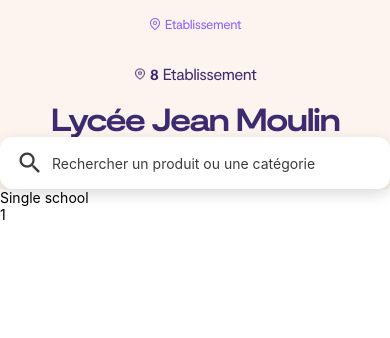
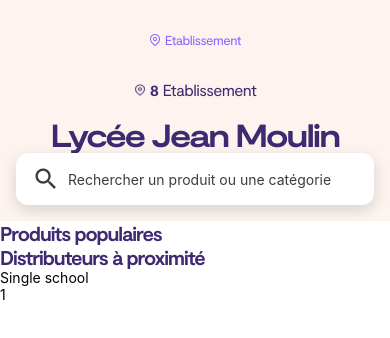
Before and after one commit to TimBlanchard/easy-snacks-native, a React Native app: screen /schools/1 in a window 390 px wide. Shown: the top 338 px of the page. Built offline with nearby package versions, Linux system fonts and the light colour scheme.

Commit message:
add single school titles

```diff
--- a/src/components/atoms/Title.js
+++ b/src/components/atoms/Title.js
@@ -6,7 +6,7 @@
 
     const Txt = styled.Text`
   font-family: ${large ? 'Moderat Extended' : 'Moderat Bold'};
-  font-size: ${large ? fontSize[10] : fontSize[8]};
+  font-size: ${large ? fontSize[10] : fontSize[7]};
   color: ${neutral.black};
   letter-spacing: ${letterSpacing.neg_4};
   text-align: ${center ? "center" : "inherit"};
--- a/src/components/organisms/SingleSchoolHeader.js
+++ b/src/components/organisms/SingleSchoolHeader.js
@@ -23,5 +23,6 @@
 
 const Container = styled.View`
   width: 100%;
+  padding: ${spacing[5]}
   background: ${color.secondary};
 `;
--- a/src/pages/SingleSchool.js
+++ b/src/pages/SingleSchool.js
@@ -6,6 +6,7 @@
 import {getSchoolDetails} from "../services/network";
 import styled from "styled-components/native/dist/styled-components.native.esm";
 import {color} from "../styles/const";
+import Title from "../components/atoms/Title";
 
 export default function SingleSchool() {
     const [match, params] = useRoute("/schools/:id");
@@ -26,6 +27,8 @@
     return (
         <Container>
             <SingleSchoolHeader name={schoolDetails.name}/>
+            <Title text='Produits populaires'/>
+            <Title text='Distributeurs à proximité'/>
             <Text>Single school</Text>
             <Text>{params.id}</Text>
         </Container>
```
